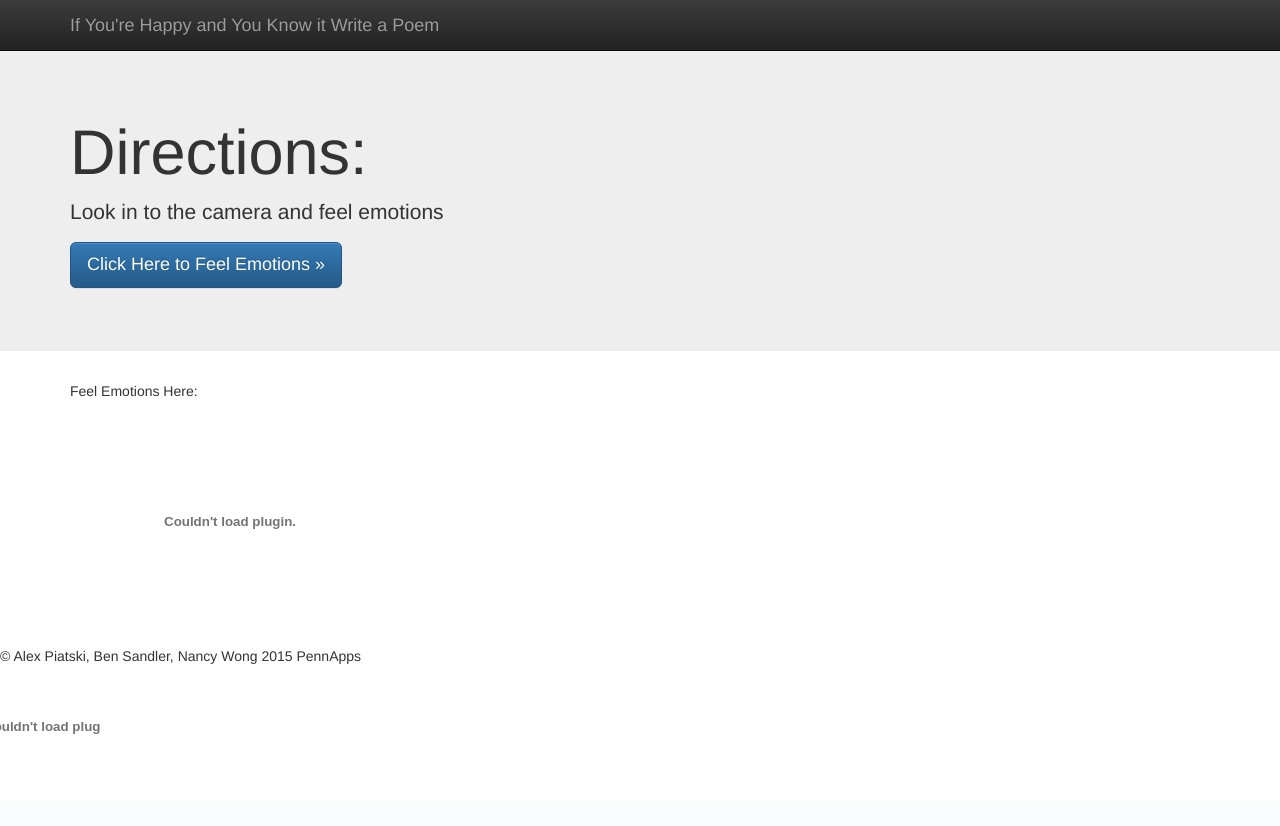
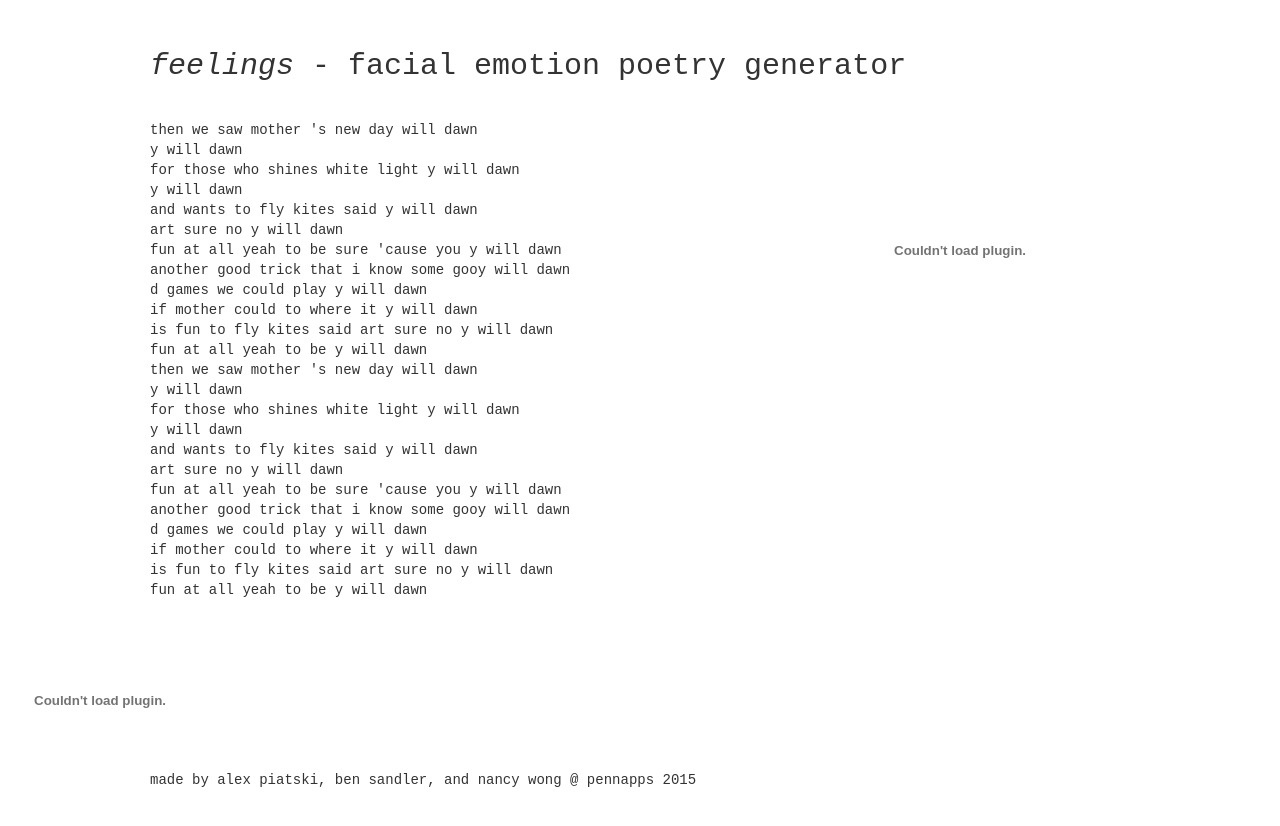
Before and after one commit to rileynwong/interactive-poem-generator, a Flask app: page / in a window 1280 px wide. Before the commit the page ends 734 px from the top, so only its background shows below. Run offline with Flask 2, Linux system fonts and the light colour scheme; data that the repository does not hold is empty; some libraries are stand-ins or nearby versions.

Commit message:
Style page, poll server

```diff
--- a/app.py
+++ b/app.py
@@ -3,9 +3,9 @@
 
 # emulated camera
 from flask import render_template
+import ling
 
 app = Flask(__name__)
-
 
 
 # Views
@@ -13,10 +13,6 @@
 @app.route('/index', methods=['GET'])
 def index():
     return render_template('index.html')
-if __name__ == '__main__':
-    app.run(debug=True)
-
-
 
 def gen(camera):
     """Video streaming generator function."""
@@ -25,9 +21,16 @@
         yield (b'--frame\r\n'
                b'Content-Type: image/jpeg\r\n\r\n' + frame + b'\r\n')
 
-
 @app.route('/video_feed')
 def video_feed():
     """Video streaming route. Put this in the src attribute of an img tag."""
     return Response(gen(Camera()),
                     mimetype='multipart/x-mixed-replace; boundary=frame')
+
+@app.route('/poem')
+def generate_line():
+    # TODO replace dummy val for sentiment
+    return ling.get_next_line(1.0)
+
+if __name__ == '__main__':
+    app.run(debug=True)
--- a/static/css/main.css
+++ b/static/css/main.css
@@ -3,3 +3,42 @@
 /* ==========================================================================
    Author's custom styles
    ========================================================================== */
+
+#webcam {
+    float: right
+}
+
+.header {
+    padding-left: 150px;
+    margin-top: -50px;
+    position: fixed;
+    background: #fff;
+    padding-top: 30px;
+}
+
+body {
+    font-family: Courier New
+}
+
+.container {
+    padding-left: 95px;
+    padding-top: 30px
+}
+
+#poetry {
+    padding-top: 40px
+}
+
+#webcam {
+    padding-top: 50px;
+    float: right;
+    padding-left: 650px;
+    position: fixed;
+}
+
+.footer {
+    display: block;
+    padding-left: 150px;
+    position: fixed; bottom: 0
+
+}
--- a/static/js/main.js
+++ b/static/js/main.js
@@ -38,3 +38,31 @@
         }
     }
 });
+
+//$(document).ready(function() {
+//    setInterval(scrollBottom, 2000);
+//});
+
+function scrollBottom(){
+    $("html, body").animate({ scrollTop: $(document).height() }, "fast");
+}
+
+// send request to server
+// get back a line of poetry
+function poll() {
+    setTimeout(function() {
+        $.ajax({
+            url: "/poem",
+            type: "GET",
+            success: function(data) {
+                console.log(data);
+                scrollBottom();
+            },
+            dataType: "json",
+            complete: poll,
+            timeout: 2000
+        })
+    }, 2000);
+};
+
+poll();
--- a/templates/index.html
+++ b/templates/index.html
@@ -6,7 +6,7 @@
     <head>
         <meta charset="utf-8">
         <meta http-equiv="X-UA-Compatible" content="IE=edge,chrome=1">
-        <title></title>
+        <title>interactive poetry generator</title>
         <meta name="description" content="">
         <meta name="viewport" content="width=device-width, initial-scale=1">
         <link rel="apple-touch-icon" href="apple-touch-icon.png">
@@ -24,59 +24,58 @@
         <script src="static/js/vendor/modernizr-2.8.3-respond-1.4.2.min.js"></script>
     </head>
     <body>
-        <!--[if lt IE 8]>
-            <p class="browserupgrade">You are using an <strong>outdated</strong> browser. Please <a href="http://browsehappy.com/">upgrade your browser</a> to improve your experience.</p>
-        <![endif]-->
-    <nav class="navbar navbar-inverse navbar-fixed-top" role="navigation">
-      <div class="container">
-        <div class="navbar-header">
-          <button type="button" class="navbar-toggle collapsed" data-toggle="collapse" data-target="#navbar" aria-expanded="false" aria-controls="navbar">
-            <span class="sr-only">Toggle navigation</span>
-            <span class="icon-bar"></span>
-            <span class="icon-bar"></span>
-            <span class="icon-bar"></span>
-          </button>
-          <a class="navbar-brand" href="#">If You're Happy and You Know it Write a Poem</a>
+<div class="wrapper">
+        <div class="header">
+        <h2><i>feelings</i> - facial emotion poetry generator</h2>
         </div>
-        <div id="navbar" class="navbar-collapse collapse">
-          <form class="navbar-form navbar-right" role="form">
-          </form>
-        </div><!--/.navbar-collapse -->
+    <div class="container">
+
+        <div id="webcam"></div>
+        <div id="poetry">
+
+            then we saw mother 's new day will dawn<br>
+                                        y will dawn<br>
+ for those who shines white light       y will dawn<br>
+                                        y will dawn<br>
+ and wants to fly kites said            y will dawn<br>
+ art sure no                            y will dawn<br>
+ fun at all yeah to be sure 'cause you  y will dawn<br>
+ another good trick that i know some gooy will dawn<br>d games
+ we could play                          y will dawn<br>
+ if mother could to where it            y will dawn<br>
+ is fun to fly kites said art sure no   y will dawn<br>
+ fun at all yeah to be                  y will dawn<br>
+            then we saw mother 's new day will dawn<br>
+                                        y will dawn<br>
+ for those who shines white light       y will dawn<br>
+                                        y will dawn<br>
+ and wants to fly kites said            y will dawn<br>
+ art sure no                            y will dawn<br>
+ fun at all yeah to be sure 'cause you  y will dawn<br>
+ another good trick that i know some gooy will dawn<br>d games
+ we could play                          y will dawn<br>
+ if mother could to where it            y will dawn<br>
+ is fun to fly kites said art sure no   y will dawn<br>
+ fun at all yeah to be                  y will dawn<br>
+        </div>
+</div>
+
+      <div class="footer">
+          <p>made by alex piatski, ben sandler, and nancy wong @ pennapps 2015</p>
       </div>
-    </nav>
-
-    <!-- Main jumbotron for a primary marketing message or call to action -->
-    <div class="jumbotron">
-      <div class="container">
-        <h1>Directions:</h1>
-            <p>Look in to the camera and feel emotions</p>
-        <p><a class="btn btn-primary btn-lg" href="https://www.youtube.com/watch?v=JIVaUcE4kAM" role="button">Click Here to Feel Emotions &raquo;</a></p>
-      </div>
-    </div>
-
-    <div class="container">
-        Feel Emotions Here:
-            <div id="webcam"></div>
 
     </div>
-
-
-      <footer>
-        <p>&copy; Alex Piatski, Ben Sandler, Nancy Wong 2015 PennApps</p>
-      </footer>
     </div> <!-- /container -->        <script src="//ajax.googleapis.com/ajax/libs/jquery/1.11.2/jquery.min.js"></script>
         <script>window.jQuery || document.write('<script src="js/vendor/jquery-1.11.2.min.js"><\/script>')</script>
 
         <script src="static/js/vendor/bootstrap.min.js"></script>
         <script src="static/js/jquery.webcam.js"></script>
         <script src="static/js/main.js"></script>
-        <object width="100" height="100">
+        <object width="200" height="200">
             <param name="movie" value="static/jscam_canvas_only.swf">
-            <embed src="static/jscam_canvas_only.swf" width="100" height="100">
+            <embed src="static/jscam_canvas_only.swf" width="200" height="200">
             </embed>
         </object>
 
-
-
     </body>
 </html>
```
Also changed, not shown: ling.py (renamed from run.py).
